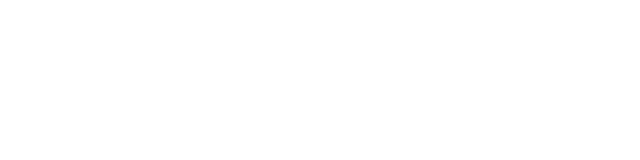
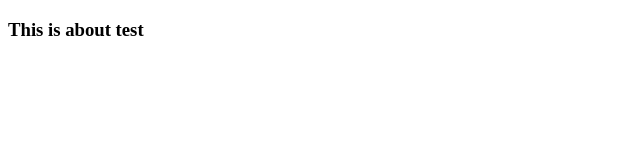
Before and after one commit to NaimBiswas/vue-cli-simple-ecommerce, a Vue app: page / in a window 1280 px wide. Shown: the top 160 px of the page, without its empty margins (0-640 px from the left). Built offline with nearby package versions, Linux system fonts and the light colour scheme.

Commit message:
create three file

```diff
--- a/src/App.vue
+++ b/src/App.vue
@@ -1,26 +1,26 @@
 <template>
-
-
+ <div class="">
+   <about></about>
+ </div>
 </template>
 
 <script>
 
 
+
+
+
+
+
+import About from "./components/about.vue"
 export default {
   name: 'App',
   components: {
-
+   About
   }
 }
 </script>
 
 <style>
-#app {
-  font-family: Avenir, Helvetica, Arial, sans-serif;
-  -webkit-font-smoothing: antialiased;
-  -moz-osx-font-smoothing: grayscale;
-  text-align: center;
-  color: #2c3e50;
-  margin-top: 60px;
-}
+
 </style>
--- /dev/null
+++ b/src/components/about.vue
@@ -0,0 +1,16 @@
+<template>
+  <div class="">
+     <h3>This is about test</h3>
+  </div>
+</template>
+
+<script>
+export default {
+
+
+}
+</script>
+
+<style>
+
+</style>
--- a/src/main.js
+++ b/src/main.js
@@ -2,8 +2,8 @@ import { createApp } from 'vue'
 import App from './App.vue'
 import jquery from 'jquery'
 import bootstrap from 'bootstrap'
-import popper from '@popperjs/core'
+
 window.jquery = jquery
 window.bootstrap = bootstrap
-window.popper = popper
+
 createApp(App).mount('#app')
```
Also changed, not shown: src/components/contact.vue (added), src/components/portofolio.vue (added).
